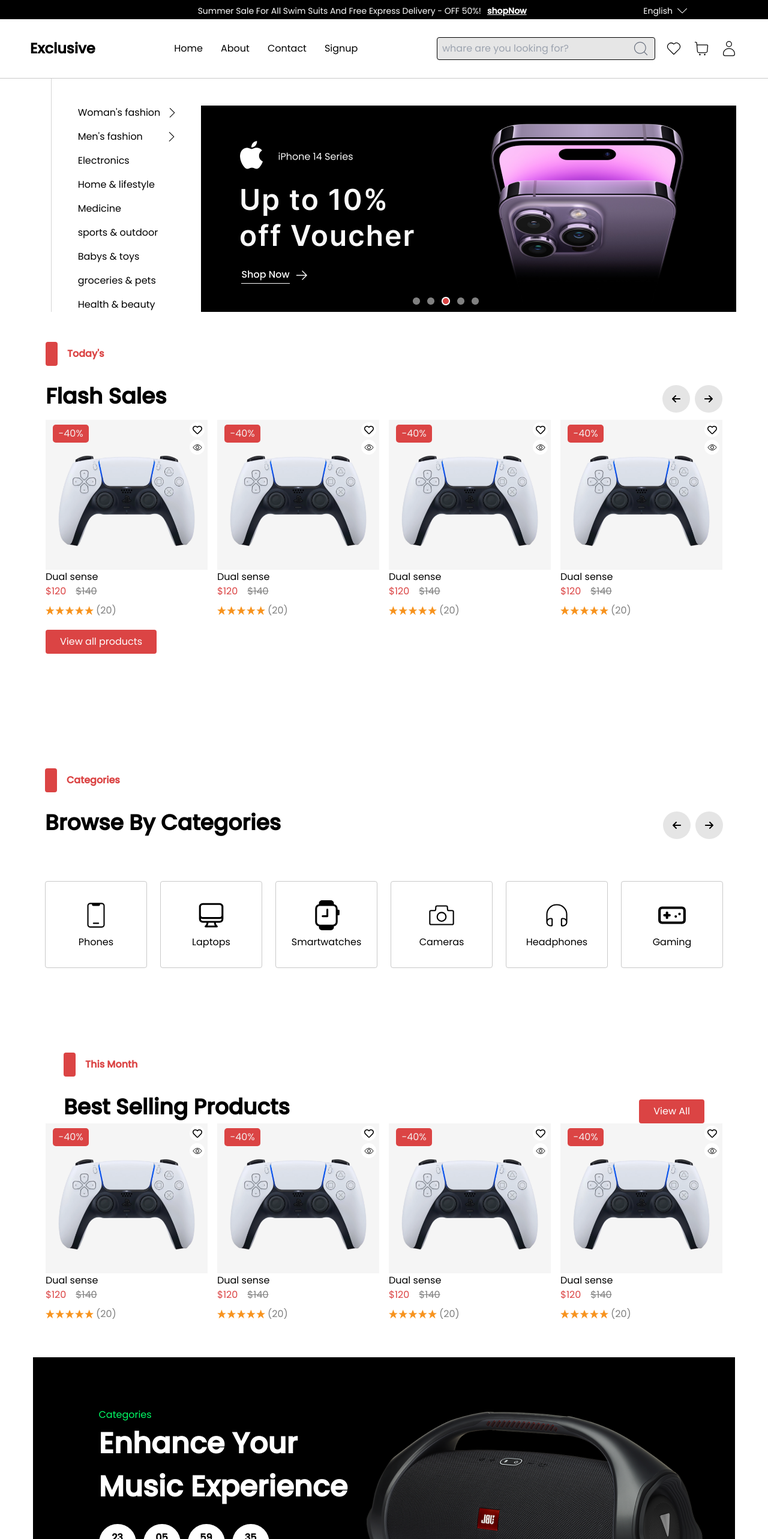
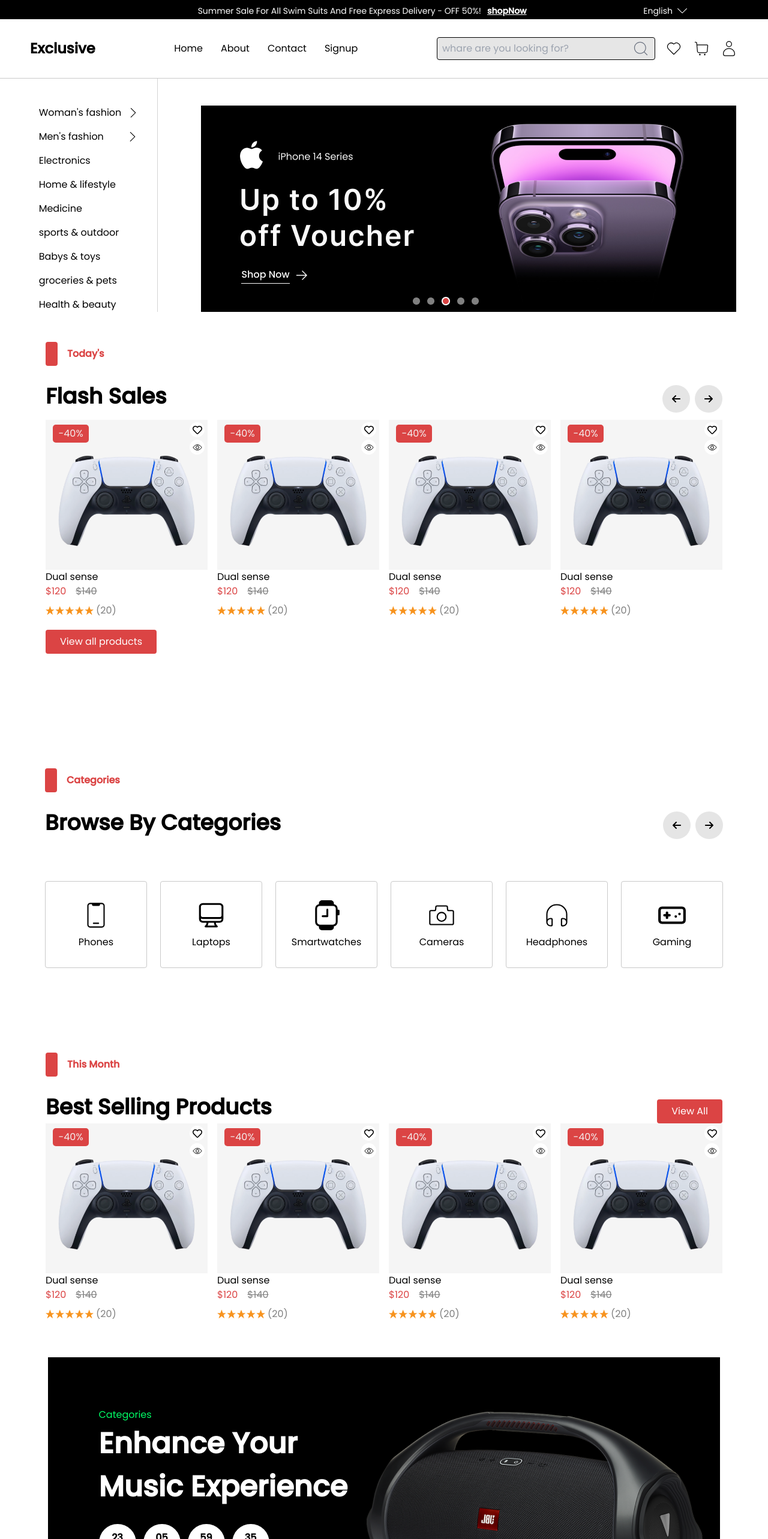
Before and after one commit to aryal31/Ecommerce-, a React (Vite) app: page / in a window 1280 px wide. Shown: the top 2566 px of the page at 60% size. Built offline with nearby package versions, Linux system fonts and the light colour scheme.

Commit message:
ui changes

```diff
--- a/src/components/Banner.jsx
+++ b/src/components/Banner.jsx
@@ -5,7 +5,7 @@ import jbl from "../assets/images/jbl.png";
 const Banner = () => {
   return (
     <Wrapper>
-      <div className="bg-black h-[500px] w-[1170px] text-white md:flex mt-[40px] justify-center items-center hidden">
+      <div className="bg-black w-[100vw] h-[500px] lg:w-[1120px] text-white md:flex mt-[40px] justify-center items-center hidden">
         <div className="flex flex-col ml-[60px]">
           <div className="text-[16px] text-[#00FF66]">Categories</div>
           <div className="h-[120px] w-[443px] text-[48px] font-semibold">
@@ -37,8 +37,8 @@ const Banner = () => {
             </button>
           </div>
         </div>
-        <div>
-          <img src={jbl} alt="jbl logo" />
+        <div className="hidden md:flex">
+          <img src={jbl} alt="jbl logo"  />
         </div>
       </div>
     </Wrapper>
--- a/src/components/Bestsellingproducts.jsx
+++ b/src/components/Bestsellingproducts.jsx
@@ -9,10 +9,10 @@ const Bestsellingproducts = () => {
   return (
     <>
       <Wrapper>
-        <div>
-          <div className="flex justify-between px-[30px]">
+
+          <div className="flex justify-between ">
             <Heading date="This month" title="best selling products" />
-            <Viewallbutton/>
+            <div className="self-end"><Viewallbutton/></div>
           </div>
 
         <div className="flex gap-4 justify-center align-center flex-wrap">
@@ -21,7 +21,7 @@ const Bestsellingproducts = () => {
           <Itemcard></Itemcard>
           <Itemcard></Itemcard>
         </div>
-        </div>
+
       </Wrapper>
     </>
   );
--- a/src/components/Featured.jsx
+++ b/src/components/Featured.jsx
@@ -11,11 +11,11 @@ const Featured = () => {
   return (
     <>
       <Wrapper>
-        <div className="flex mt-[140px] justify-between">
+        <div className="flex mt-[140px] justify-between sm:hidden">
           <Heading date="Featured" title="New arrival" />
           <Arrow />
         </div>
-        <div className="flex gap-[30px] text-white align-center justify-center mt-3 flex-wrap">
+        <div className="flex flex-shrink gap-[30px] text-white align-center justify-center mt-3 flex-wrap">
           <div className="bg-black h-[600px] w-[570px] rounded-[4px] relative ">
             <img
               src={playstation}
--- a/src/components/Flashsale.jsx
+++ b/src/components/Flashsale.jsx
@@ -9,18 +9,20 @@ const Flashsale = () => {
   return (
     <>
       <Wrapper>
-       <div className="items-center justify-center">
-       <div className="flex mt-[50px] justify-between ">
+       <div className="flex flex-col justify-center">
+       <div className="flex mt-[50px] justify-between">
           <Heading date="Today's" title="flash sales" />
           <Arrow />
         </div>
-        <div className="mt-3 flex gap-4 flex-wrap">
+        <div className="mt-3 flex gap-4 flex-wrap items-center justify-center">
           <Itemcard />
           <Itemcard />
           <Itemcard />
           <Itemcard />
         </div>
+        <div>
         <Orangebutton text="View all products" />
+        </div>
        </div>
       </Wrapper>
     </>
--- a/src/components/Options.jsx
+++ b/src/components/Options.jsx
@@ -31,8 +31,8 @@ const Options = () => {
           <ul>groceries & pets</ul>
           <ul>Health & beauty</ul>
         </div>
-        <div className="border-l-[1px] border-[#c9c9c9c9] self-stretch md:mx-8"></div>
-        <div className="flex-1 md:ml-[40px] md:mt-[45px] mt-[10px] md:order-1">
+        <div className="border-l-[1px] border-[#c9c9c9c9] self-stretch md:mx-8 order-1"></div>
+        <div className="flex md:ml-[40px] md:mt-[45px] mt-[10px] md:order-1">
           <img src={optionsimg} alt="" className="w-auto h-auto" />
         </div>
       </div>
--- a/src/components/Ourproducts.jsx
+++ b/src/components/Ourproducts.jsx
@@ -9,7 +9,7 @@ const Ourproducts = () => {
   return (
     <>
       <Wrapper>
-        <div className="flex mt-[140px] justify-between">
+        <div className="flex mt-[100px] justify-between">
           <Heading date="Our products" title="explore our products" />
           <Arrow />
         </div>
```
